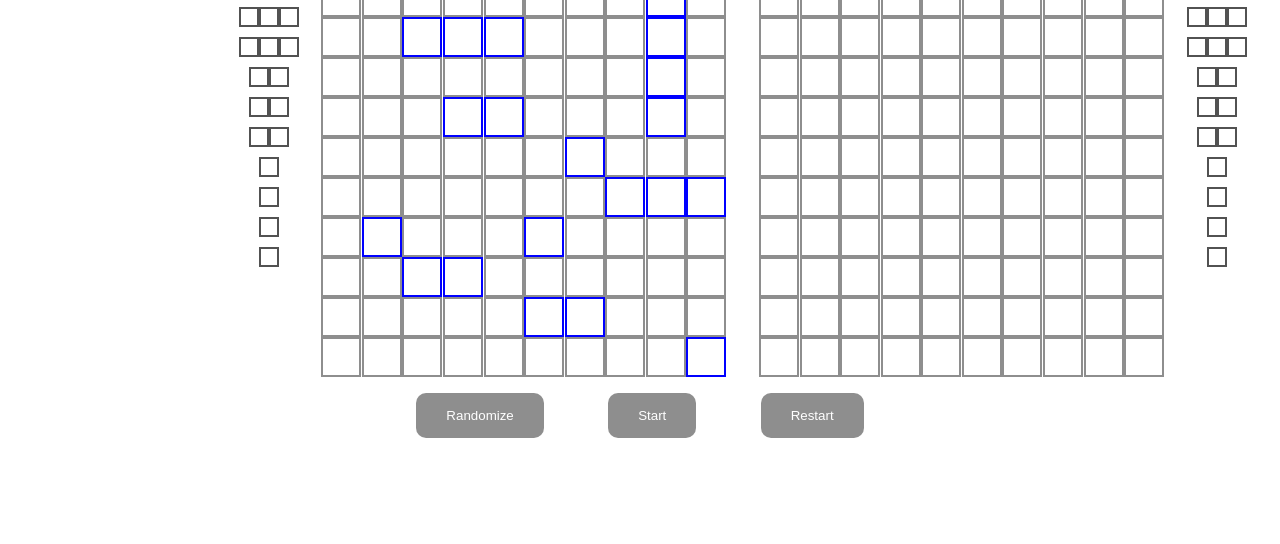
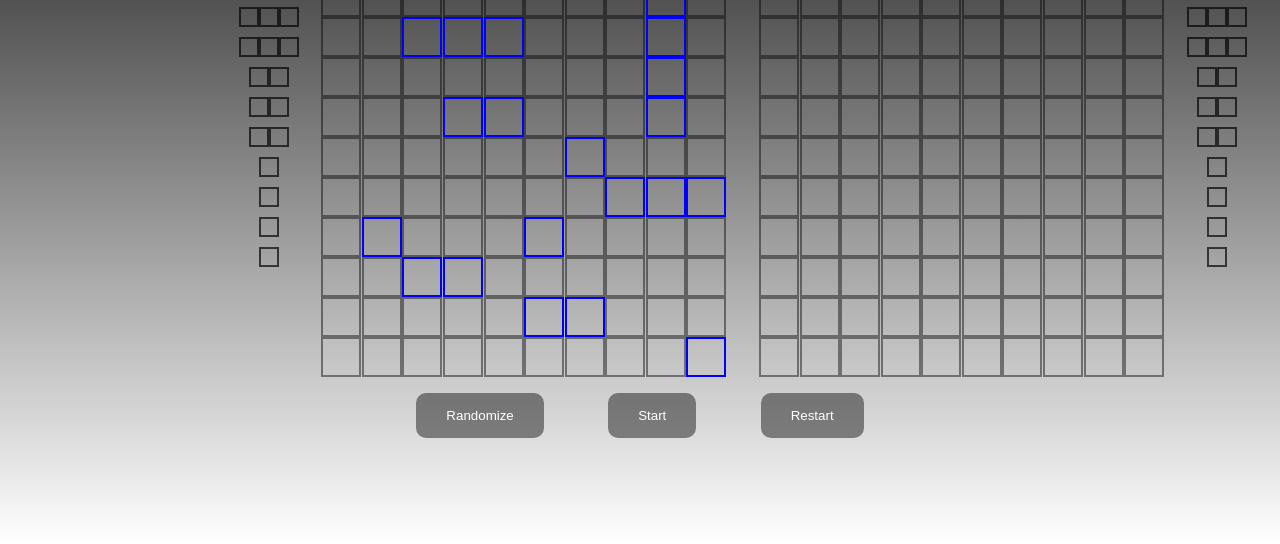
Before and after one commit to rasooli451/Battleship, a website built with webpack: page source/index.html in a window 1280 px wide. Shown: the part 256-800 px from the top of the page. Built offline with nearby package versions, Linux system fonts and the light colour scheme.

Commit message:
added background color

```diff
--- a/source/style.css
+++ b/source/style.css
@@ -16,6 +16,7 @@ body{
     display: flex;
     justify-content: center;
     align-items: center;
+    background: linear-gradient(to top, #fff, #000);
 }
 
 
```
